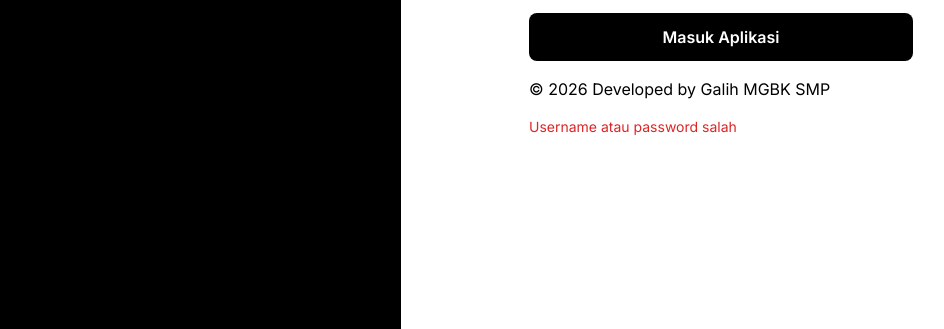
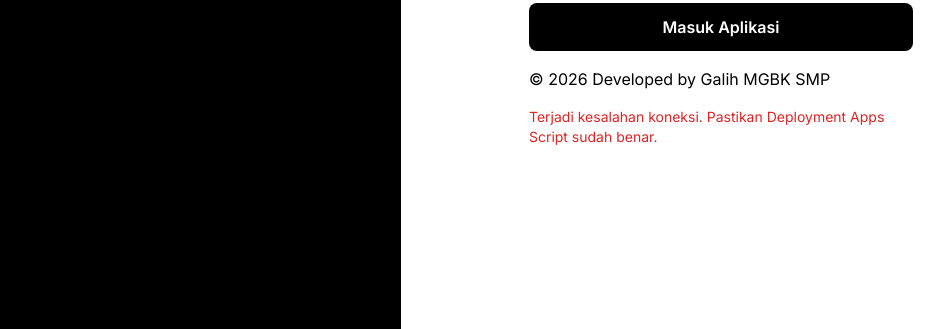
Before and after one commit to galih-ai/e-Kwitansi, a plain HTML site: page index.html in a window 1280 px wide. Both pictures are taken after a click on the button "Masuk Aplikasi". Shown: the part 471-800 px from the top of the page, without its empty margins (239-1183 px from the left). Drawn offline with nearby package versions, Linux system fonts and the light colour scheme; no server answers.

Commit message:
index + login.html

```diff
--- a/index.html
+++ b/index.html
@@ -354,31 +354,52 @@
         </div>
     </div>
 <script>
-const users = [
-    { u: 'Bendahara1_Andalan', p: 'Nuba_1' },
-    { u: 'Bendahara2_Andalan', p: 'Alifia_2' }
-];
+const SCRIPT_URL = "https://script.google.com/macros/s/AKfycbyhwWPq5swV5FsZ7EhjK_h8rCVD0svMoAhoCeOdIIItRMys3CkTVbb51CIFsKkYhj5jVw/exec";
 
-function login() {
+async function login() {
     const user = document.getElementById('username').value;
     const pass = document.getElementById('password').value;
     const error = document.getElementById('loginError');
+    const loginBtn = document.querySelector('button[onclick="login()"]');
 
-    const valid = users.some(x => x.u === user && x.p === pass);
+    // Beri indikasi loading
+    loginBtn.innerText = "Mengecek...";
+    loginBtn.disabled = true;
 
-    if (valid) {
-        document.getElementById('landingPage').classList.add('hidden');
-        document.getElementById('appPage').classList.remove('hidden');
-        error.classList.add('hidden');
-    } else {
+    try {
+        const response = await fetch(SCRIPT_URL, {
+            method: 'POST',
+            headers: {
+                'Content-Type': 'text/plain',
+            },
+            body: JSON.stringify({ username: user, password: pass }),
+            redirect: 'follow'
+        });
+
+        const data = await response.json();
+
+        if (data.result === 'success') {
+            document.getElementById('landingPage').classList.add('hidden');
+            document.getElementById('appPage').classList.remove('hidden');
+            error.classList.add('hidden');
+        } else {
+            error.innerText = "Username atau password salah";
+            error.classList.remove('hidden');
+        }
+    } catch (err) {
+        console.error(err);
+        error.innerText = "Terjadi kesalahan koneksi. Pastikan Deployment Apps Script sudah benar.";
         error.classList.remove('hidden');
+    } finally {
+        loginBtn.innerText = "Masuk Aplikasi";
+        loginBtn.disabled = false;
     }
 }
 
 function logout() {
     document.getElementById('appPage').classList.add('hidden');
     document.getElementById('landingPage').classList.remove('hidden');
-
+    // reset form
     document.getElementById('username').value = '';
     document.getElementById('password').value = '';
 }
```
